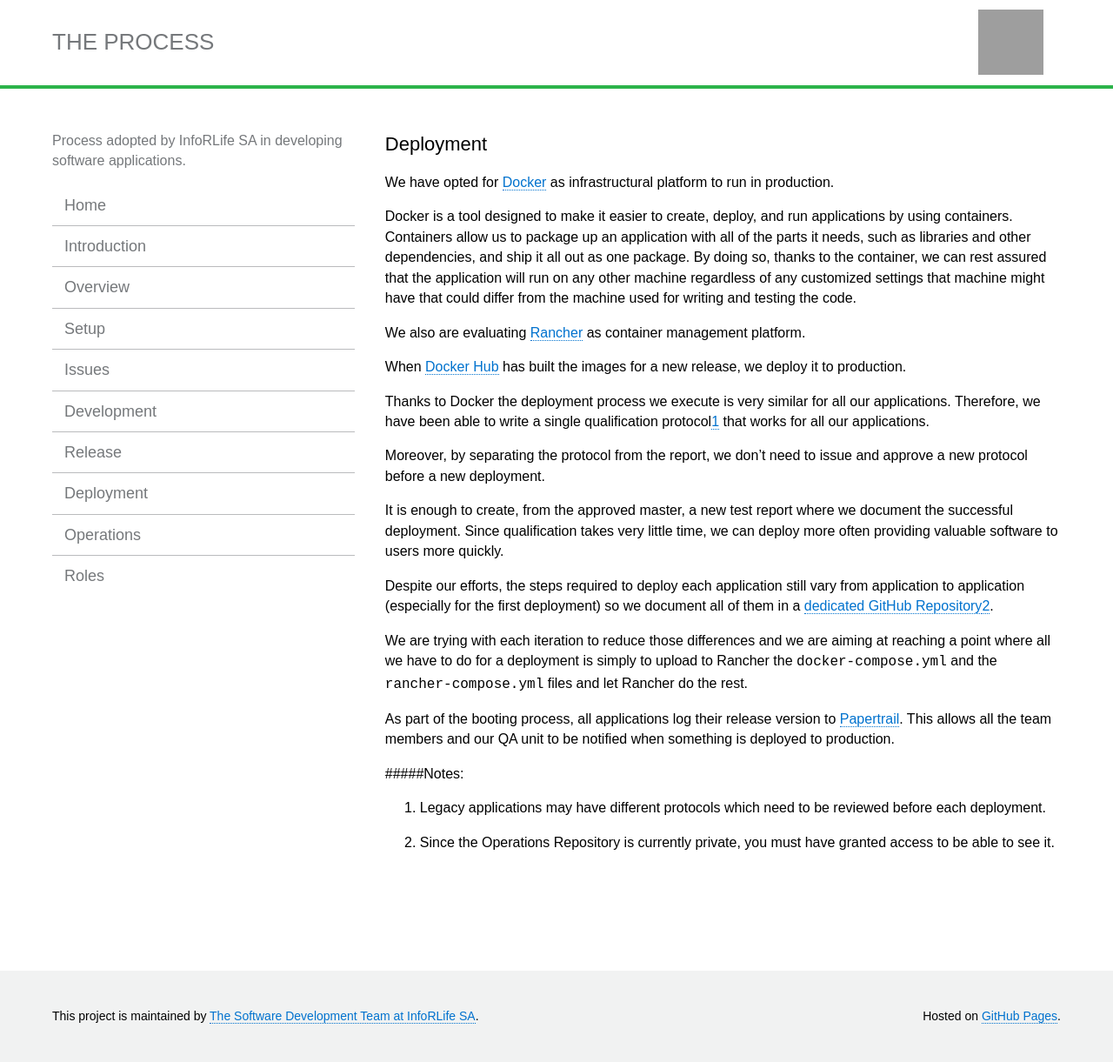
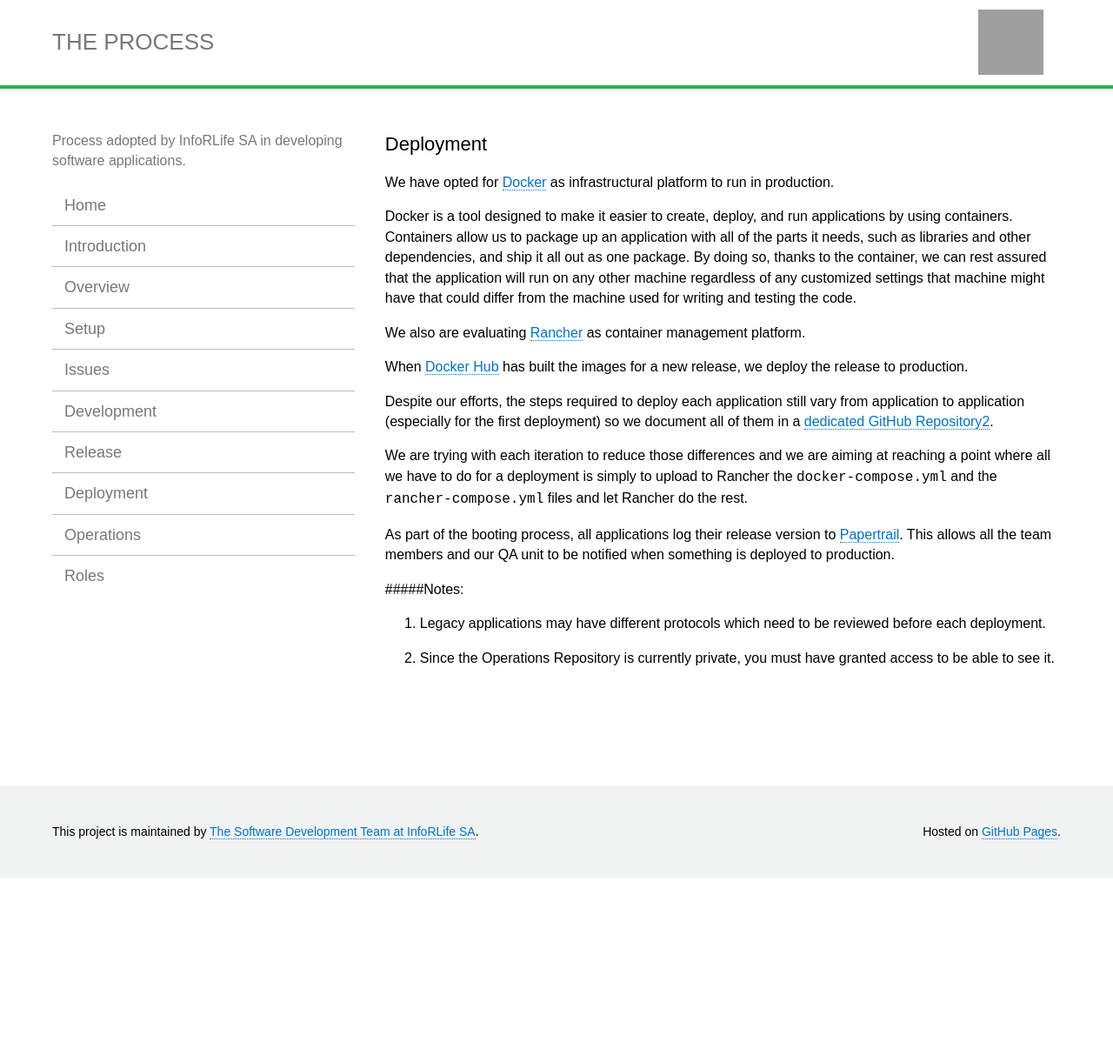
Before and after one commit to inforlife/process, a Jekyll site: the page built from deployment.md, in a window 1280 px wide. Shown: the whole page at 87% size. Built offline with Jekyll 4.4.1, drawn with Linux system fonts in a browser that asks for light colours; after the commit the page ends 1009 px from its top, so only the background shows below that; grey boxes are pictures that could not be loaded.

Commit message:
add qualification

```diff
--- a/deployment.md
+++ b/deployment.md
@@ -9,13 +9,7 @@ Docker is a tool designed to make it easier to create, deploy, and run applicati
 
 We also are evaluating [Rancher](http://rancher.com/rancher/) as container management platform.
 
-When [Docker Hub](https://inforlife.github.io/process/services/dockerhub.html) has built the images for a new release, we deploy it to production.
-
-Thanks to Docker the deployment process we execute is very similar for all our applications. Therefore, we have been able to write a single qualification protocol[1](#notes) that works for all our applications.
-
-Moreover, by separating the protocol from the report, we don't need to issue and approve a new protocol before a new deployment.
-
-It is enough to create, from the approved master, a new test report where we document the successful deployment. Since qualification takes very little time, we can deploy more often providing valuable software to users more quickly.
+When [Docker Hub](https://inforlife.github.io/process/services/dockerhub.html) has built the images for a new release, we deploy the release to production.
 
 Despite our efforts, the steps required to deploy each application still vary from application to application (especially for the first deployment) so we document all of them in a [dedicated GitHub Repository](https://github.com/inforlife/operations)[2](#notes).
 
```
Also changed, not shown: qualification.md (added, +44 -0 lines), release.md (+2 -0 lines).
